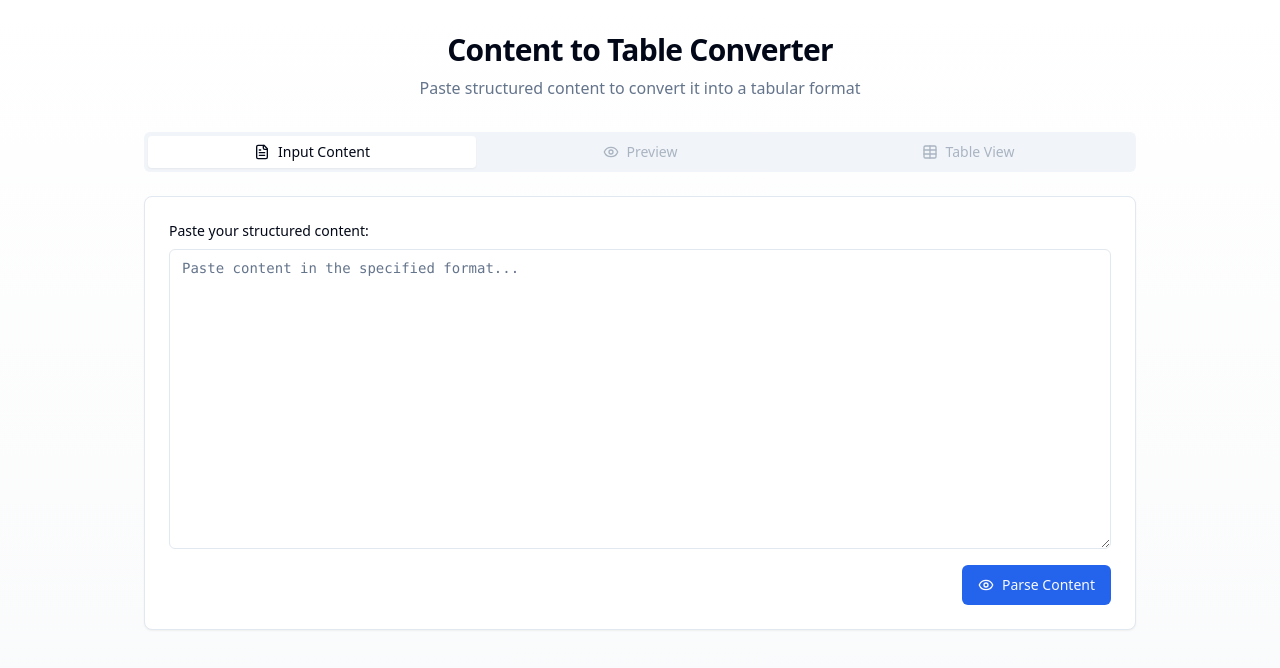
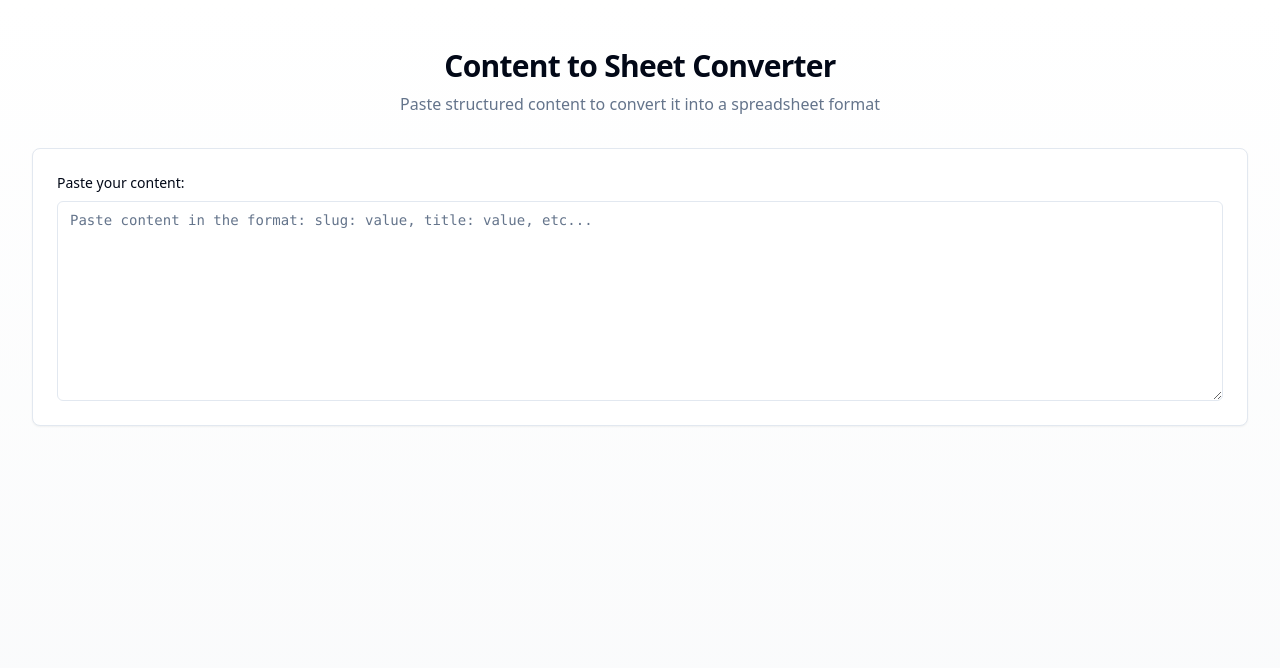
Before and after one commit to bhubanchand1/quick-format-export, a React (Vite) app: page / in a window 1280 px wide. Shown: the top 668 px of the page. Built offline with nearby package versions, Linux system fonts and the light colour scheme.

Commit message:
Refactor: Remove preview and backend features
Remove the preview tab and backend functionality.
Display the output in a sheet format.
Only allow copying of the data.

```diff
--- a/src/components/ContentConverter.tsx
+++ b/src/components/ContentConverter.tsx
@@ -1,12 +1,17 @@
 
-import { useState } from 'react';
+import { useState, useEffect } from 'react';
 import { Button } from "@/components/ui/button";
 import { Textarea } from "@/components/ui/textarea";
 import { Card } from "@/components/ui/card";
-import { Tabs, TabsContent, TabsList, TabsTrigger } from "@/components/ui/tabs";
 import { Badge } from "@/components/ui/badge";
 import { toast } from "sonner";
-import { ArrowDownToLine, Clipboard, Table, Eye, FileText } from "lucide-react";
+import { ArrowDownToLine, Clipboard } from "lucide-react";
+import {
+  Table,
+  TableBody,
+  TableCell,
+  TableRow
+} from "@/components/ui/table";
 
 interface ContentItem {
   id: number;
@@ -22,15 +27,20 @@ const ContentConverter = () => {
   const [inputContent, setInputContent] = useState('');
   const [parsedData, setParsedData] = useState<ContentItem | null>(null);
   const [error, setError] = useState('');
-  const [activeTab, setActiveTab] = useState('input');
+
+  // Parse content immediately when input changes
+  useEffect(() => {
+    if (inputContent.trim()) {
+      parseContent();
+    }
+  }, [inputContent]);
 
   const parseContent = () => {
     try {
       setError('');
 
-      // Basic validation
       if (!inputContent.trim()) {
-        setError('Please enter content to parse');
+        setParsedData(null);
         return;
       }
 
@@ -58,12 +68,9 @@ const ContentConverter = () => {
       };
 
       setParsedData(parsedContent);
-      setActiveTab('preview');
-      toast.success('Content parsed successfully!');
     } catch (err) {
       console.error('Parsing error:', err);
       setError('Error parsing content. Please check the format and try again.');
-      toast.error('Failed to parse content');
     }
   };
 
@@ -71,10 +78,8 @@ const ContentConverter = () => {
     if (!parsedData) return;
 
     try {
-      // Create a table format for clipboard
-      const tableData = [
-        ['id', 'slug', 'title', 'category', 'excerpt', 'content', 'image'],
-        [
+      // Copy only the data values (no headers) in a tab-separated format
+      const dataValues = [
         parsedData.id.toString(),
         parsedData.slug,
         parsedData.title,
@@ -82,13 +87,10 @@ const ContentConverter = () => {
         parsedData.excerpt,
         parsedData.content,
         parsedData.image
-        ]
-      ];
+      ].join('\t');
 
-      // Convert to TSV (tab-separated values) for pasting into spreadsheets
-      const tsvData = tableData.map(row => row.join('\t')).join('\n');
-      navigator.clipboard.writeText(tsvData);
-      toast.success('Table data copied to clipboard!');
+      navigator.clipboard.writeText(dataValues);
+      toast.success('Data copied to clipboard!');
     } catch (err) {
       console.error('Clipboard error:', err);
       toast.error('Failed to copy to clipboard');
@@ -99,8 +101,7 @@ const ContentConverter = () => {
     if (!parsedData) return;
 
     try {
-      // Create CSV content
-      const headers = ['id', 'slug', 'title', 'category', 'excerpt', 'content', 'image'];
+      // Create CSV with just the data row (no headers)
       const values = [
         parsedData.id.toString(),
         parsedData.slug,
@@ -113,17 +114,13 @@ const ContentConverter = () => {
 
       // Escape fields for CSV
       const escapedValues = values.map(value => {
-        // Escape quotes and wrap in quotes if needed
         if (value.includes(',') || value.includes('"') || value.includes('\n')) {
           return `"${value.replace(/"/g, '""')}"`;
         }
         return value;
       });
 
-      const csvContent = [
-        headers.join(','),
-        escapedValues.join(',')
-      ].join('\n');
+      const csvContent = escapedValues.join(',');
 
       // Create and trigger download
       const blob = new Blob([csvContent], { type: 'text/csv;charset=utf-8;' });
@@ -146,164 +143,85 @@ const ContentConverter = () => {
   };
 
   return (
-    <div className="max-w-5xl mx-auto px-4 py-8 space-y-8">
+    <div className="max-w-full mx-auto px-4 py-8 space-y-8">
       <div className="text-center mb-8">
-        <h1 className="text-3xl font-bold tracking-tight mb-2">Content to Table Converter</h1>
-        <p className="text-muted-foreground">Paste structured content to convert it into a tabular format</p>
+        <h1 className="text-3xl font-bold tracking-tight mb-2">Content to Sheet Converter</h1>
+        <p className="text-muted-foreground">Paste structured content to convert it into a spreadsheet format</p>
       </div>
 
-      <Tabs value={activeTab} onValueChange={setActiveTab} className="w-full">
-        <TabsList className="grid grid-cols-3 mb-6">
-          <TabsTrigger value="input" className="flex items-center gap-2">
-            <FileText className="h-4 w-4" />
-            <span>Input Content</span>
-          </TabsTrigger>
-          <TabsTrigger value="preview" className="flex items-center gap-2" disabled={!parsedData}>
-            <Eye className="h-4 w-4" />
-            <span>Preview</span>
-          </TabsTrigger>
-          <TabsTrigger value="table" className="flex items-center gap-2" disabled={!parsedData}>
-            <Table className="h-4 w-4" />
-            <span>Table View</span>
-          </TabsTrigger>
-        </TabsList>
-
-        <TabsContent value="input" className="fade-in">
-          <Card className="p-6 space-y-4">
-            <div>
+      <div className="grid grid-cols-1 gap-8">
+        {/* Input Area */}
+        <Card className="p-6">
           <label htmlFor="content-input" className="block text-sm font-medium mb-2">
-                Paste your structured content:
+            Paste your content:
           </label>
           <Textarea
             id="content-input"
-                placeholder="Paste content in the specified format..."
-                className="min-h-[300px] font-mono text-sm"
+            placeholder="Paste content in the format: slug: value, title: value, etc..."
+            className="min-h-[200px] font-mono text-sm"
             value={inputContent}
             onChange={(e) => setInputContent(e.target.value)}
           />
           {error && (
             <p className="text-destructive text-sm mt-2">{error}</p>
           )}
-            </div>
+        </Card>
 
-            <div className="flex justify-end">
-              <Button onClick={parseContent} className="flex items-center gap-2">
-                <Eye className="w-4 h-4" />
-                <span>Parse Content</span>
+        {/* Sheet View */}
+        {parsedData && (
+          <Card className="p-6">
+            <div className="mb-4 flex items-center justify-between">
+              <h2 className="text-lg font-semibold">Sheet View</h2>
+              <div className="flex gap-2">
+                <Button variant="outline" onClick={copyToClipboard} className="flex items-center gap-2">
+                  <Clipboard className="w-4 h-4" />
+                  <span>Copy Data</span>
                 </Button>
-            </div>
-          </Card>
-        </TabsContent>
-
-        <TabsContent value="preview" className="fade-in">
-          {parsedData ? (
-            <Card className="p-6 space-y-6">
-              <div className="grid md:grid-cols-2 gap-6">
-                <div className="space-y-4">
-                  <div>
-                    <h3 className="text-sm font-medium text-muted-foreground">Slug</h3>
-                    <p className="font-mono text-sm">{parsedData.slug}</p>
-                  </div>
-
-                  <div>
-                    <h3 className="text-sm font-medium text-muted-foreground">Title</h3>
-                    <p className="font-medium">{parsedData.title}</p>
-                  </div>
-
-                  <div>
-                    <h3 className="text-sm font-medium text-muted-foreground">Category</h3>
-                    <Badge variant="outline">{parsedData.category}</Badge>
+                <Button onClick={exportAsCSV} className="flex items-center gap-2">
+                  <ArrowDownToLine className="w-4 h-4" />
+                  <span>Export CSV</span>
+                </Button>
               </div>
             </div>
 
-                <div className="space-y-4">
-                  <div>
-                    <h3 className="text-sm font-medium text-muted-foreground">Excerpt</h3>
-                    <p className="text-sm">{parsedData.excerpt}</p>
-                  </div>
+            <div className="overflow-x-auto">
+              <Table>
+                <TableBody>
+                  {/* Row with field names */}
+                  <TableRow className="bg-muted font-medium">
+                    <TableCell>ID</TableCell>
+                    <TableCell>Slug</TableCell>
+                    <TableCell>Title</TableCell>
+                    <TableCell>Category</TableCell>
+                    <TableCell>Excerpt</TableCell>
+                    <TableCell>Content</TableCell>
+                    <TableCell>Image</TableCell>
+                  </TableRow>
 
-                  <div>
-                    <h3 className="text-sm font-medium text-muted-foreground">Image URL</h3>
-                    <p className="text-xs font-mono break-all">{parsedData.image}</p>
-                  </div>
-                </div>
-              </div>
-
-              <div>
-                <h3 className="text-sm font-medium text-muted-foreground mb-2">Content Preview</h3>
-                <div className="bg-muted p-4 rounded-md content-preview">
-                  <code className="text-xs">{parsedData.content}</code>
-                </div>
-              </div>
-
-              <div className="flex justify-end gap-3">
-                <Button variant="outline" onClick={() => setActiveTab('table')} className="flex items-center gap-2">
-                  <Table className="w-4 h-4" />
-                  <span>View as Table</span>
-                </Button>
+                  {/* Row with data values */}
+                  <TableRow>
+                    <TableCell className="whitespace-nowrap">{parsedData.id}</TableCell>
+                    <TableCell className="max-w-[200px] truncate">{parsedData.slug}</TableCell>
+                    <TableCell className="max-w-[200px] truncate">{parsedData.title}</TableCell>
+                    <TableCell>
+                      <Badge variant="outline">{parsedData.category}</Badge>
+                    </TableCell>
+                    <TableCell className="max-w-[200px] truncate" title={parsedData.excerpt}>
+                      {parsedData.excerpt}
+                    </TableCell>
+                    <TableCell className="max-w-[200px] truncate" title={parsedData.content}>
+                      {parsedData.content.substring(0, 50)}...
+                    </TableCell>
+                    <TableCell className="max-w-[200px] truncate" title={parsedData.image}>
+                      {parsedData.image}
+                    </TableCell>
+                  </TableRow>
+                </TableBody>
+              </Table>
             </div>
           </Card>
-          ) : (
-            <div className="text-center py-12">
-              <p className="text-muted-foreground">No content parsed yet. Start by pasting content in the Input tab.</p>
+        )}
       </div>
-          )}
-        </TabsContent>
-
-        <TabsContent value="table" className="fade-in">
-          {parsedData ? (
-            <Card className="p-6 space-y-6">
-              <div className="table-container border rounded-md">
-                <table className="w-full">
-                  <thead className="bg-muted">
-                    <tr>
-                      <th className="px-4 py-3 text-left text-sm font-medium">ID</th>
-                      <th className="px-4 py-3 text-left text-sm font-medium">Slug</th>
-                      <th className="px-4 py-3 text-left text-sm font-medium">Title</th>
-                      <th className="px-4 py-3 text-left text-sm font-medium">Category</th>
-                      <th className="px-4 py-3 text-left text-sm font-medium">Excerpt</th>
-                      <th className="px-4 py-3 text-left text-sm font-medium">Content</th>
-                      <th className="px-4 py-3 text-left text-sm font-medium">Image</th>
-                    </tr>
-                  </thead>
-                  <tbody>
-                    <tr>
-                      <td className="px-4 py-3 text-sm">{parsedData.id}</td>
-                      <td className="px-4 py-3 text-sm">{parsedData.slug}</td>
-                      <td className="px-4 py-3 text-sm">{parsedData.title}</td>
-                      <td className="px-4 py-3 text-sm">{parsedData.category}</td>
-                      <td className="px-4 py-3 text-sm content-cell" title={parsedData.excerpt}>
-                        {parsedData.excerpt}
-                      </td>
-                      <td className="px-4 py-3 text-sm content-cell" title={parsedData.content}>
-                        {parsedData.content.substring(0, 100)}...
-                      </td>
-                      <td className="px-4 py-3 text-sm content-cell" title={parsedData.image}>
-                        {parsedData.image}
-                      </td>
-                    </tr>
-                  </tbody>
-                </table>
-              </div>
-
-              <div className="flex justify-end gap-3">
-                <Button variant="outline" onClick={copyToClipboard} className="flex items-center gap-2">
-                  <Clipboard className="w-4 h-4" />
-                  <span>Copy to Clipboard</span>
-                </Button>
-                <Button onClick={exportAsCSV} className="flex items-center gap-2">
-                  <ArrowDownToLine className="w-4 h-4" />
-                  <span>Export as CSV</span>
-                </Button>
-              </div>
-            </Card>
-          ) : (
-            <div className="text-center py-12">
-              <p className="text-muted-foreground">No table data available. Parse some content first.</p>
-            </div>
-          )}
-        </TabsContent>
-      </Tabs>
     </div>
   );
 };
--- a/src/pages/Index.tsx
+++ b/src/pages/Index.tsx
@@ -3,7 +3,7 @@ import ContentConverter from "@/components/ContentConverter";
 
 const Index = () => {
   return (
-    <div className="min-h-screen bg-gradient-to-b from-white to-gray-50 dark:from-gray-900 dark:to-gray-950">
+    <div className="min-h-screen bg-gradient-to-b from-white to-gray-50 dark:from-gray-900 dark:to-gray-950 p-4">
       <ContentConverter />
     </div>
   );
```
Lines whose indentation alone changed are shown as unchanged.
